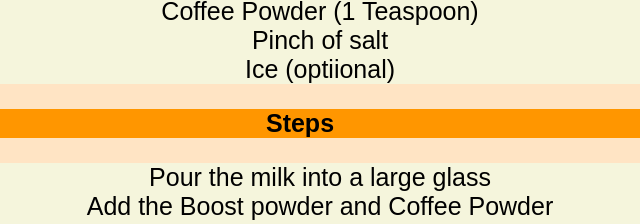
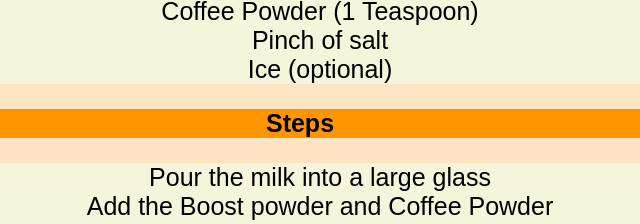
Before and after one commit to meanzad/odin-recipes, a plain HTML site: page recipes/cold_boost.html in a window 1280 px wide. Shown: the part 904-1128 px from the top of the page, 340-980 px from the left. Drawn offline with Linux system fonts and the light colour scheme.

Commit message:
typo fix

```diff
--- a/recipes/cold_boost.html
+++ b/recipes/cold_boost.html
@@ -22,7 +22,7 @@
             <li>Sugar (1 Tablespoon)</li>
             <li>Coffee Powder (1 Teaspoon)</li>
             <li>Pinch of salt</li>
-            <li>Ice (optiional)</li>
+            <li>Ice (optional)</li>
         </ul>
 
         <h2 class = "head two">Steps</h2>
```
